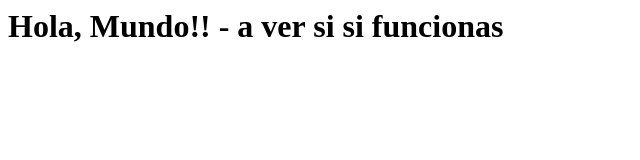
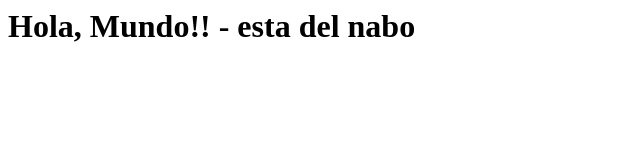
Before and after one commit to JavisStark/Repositorio_pages, a plain HTML site: page index.html in a window 1280 px wide. Shown: the whole page, without its empty margins (0-640 px from the left). Drawn offline with Linux system fonts and the light colour scheme.

Commit message:
Update index.html

```diff
--- a/index.html
+++ b/index.html
@@ -6,6 +6,6 @@
     <title>Document</title>
 </head>
 <body>
-    <h1>Hola, Mundo!! - a ver si si funcionas</h1>
+    <h1>Hola, Mundo!! - esta del nabo</h1>
 </body>
 </html>
```
